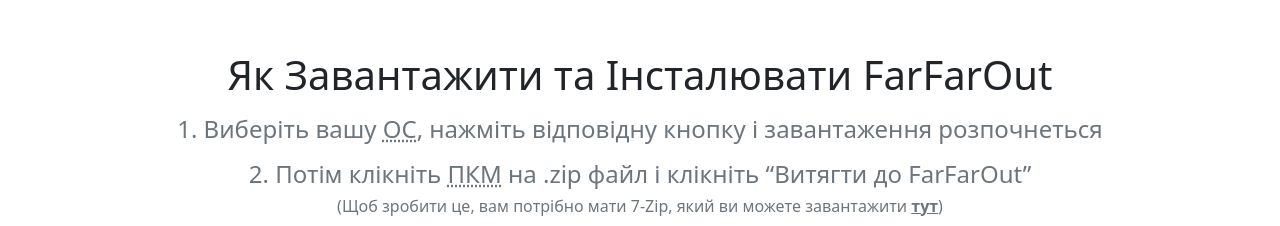
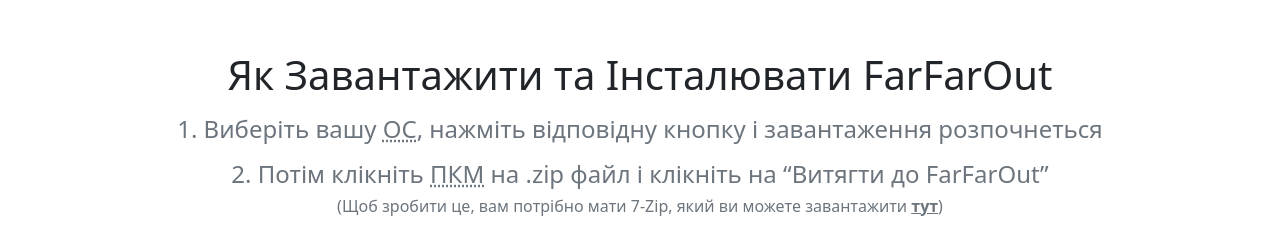
Before and after one commit to Oleshkooo/terti_pliatsky, a plain HTML site: page index-ukr.html in a window 1280 px wide. Shown: the part 5996-6222 px from the top of the page. Drawn offline with nearby package versions, Linux system fonts and the light colour scheme.

Commit message:
Download

```diff
--- a/index-ukr.html
+++ b/index-ukr.html
@@ -335,7 +335,7 @@
       <div class="container">
         <h1 class="pt-5">Як Завантажити та Інсталювати FarFarOut</h1>
         <h4 class="text-secondary mt-3">1. Виберіть вашу <abbr title="Операційну Систему">ОС</abbr>, нажміть відповідну кнопку і завантаження розпочнеться</h4>
-        <h4 class="text-secondary mt-3">2. Потім клікніть <abbr title="Правою Кнопкою Миші">ПКМ</abbr> на .zip файл і клікніть “Витягти до FarFarOut”</h4>
+        <h4 class="text-secondary mt-3">2. Потім клікніть <abbr title="Правою Кнопкою Миші">ПКМ</abbr> на .zip файл і клікніть на “Витягти до FarFarOut”</h4>
         <h6 class="text-secondary mt-1">(Щоб зробити це, вам потрібно мати 7-Zip, який ви можете завантажити
           <a href="https://www.7-zip.org/" class="link-secondary"><b>тут</b></a>)</h6>
         <h4 class="text-secondary mt-3">3. Запустіть <abbr title="FarFarOut.exe">.exe</abbr> файл</h4>
```
